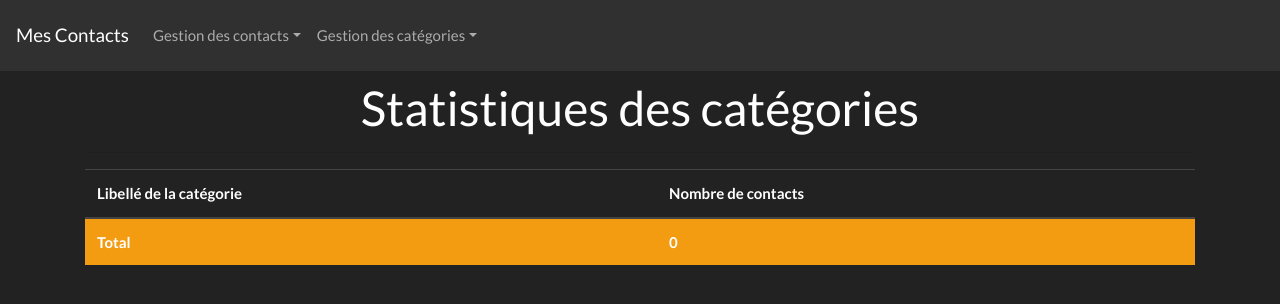
After one commit to cedrict5/TP5, a Symfony app: template templates/categorie/nbContactsParCat.html.twig in a window 1280 px wide. The commit adds this page. Shown: the top 304 px of the page. Run offline with Twig, Linux system fonts and the light colour scheme; the template is opened without the code that fills it, so the values that code supplies are empty; some libraries are stand-ins or nearby versions.

Commit message:
video 22 tableau statistique

```diff
--- a/templates/base.html.twig
+++ b/templates/base.html.twig
@@ -16,12 +16,23 @@
             </button>
                 <div class="collapse navbar-collapse" id="navbarColor02">
                 <ul class="navbar-nav me-auto">
-                    <li class="nav-item">
-                        <a class="nav-link active" href="{{ path("contacts")}}">Liste des contacts</a>
-                    </li>
-                    <li class="nav-item">
-                        <a class="nav-link active" href="{{ path("categories")}}">Liste des Catégories</a>
-                    </li>
+                <li class="nav-item dropdown">
+                    <a class="nav-link dropdown-toggle" data-toggle="dropdown" href="#" role="button" aria-haspopup="true" aria-expanded="false">Gestion des contacts</a>
+                    <div class="dropdown-menu" style="">
+                        <a class="dropdown-item" href="{{path("contacts")}}">Liste des contacts</a>
+                        <div class="dropdown-divider"></div>
+                        <a class="dropdown-item" href="{{ path('listeContactsSexe',{'sexe':0})}}">Liste des hommes</a>
+                        <a class="dropdown-item" href="{{ path('listeContactsSexe',{'sexe':1})}}">Liste des femmes</a>
+                    </div>
+                </li>
+                <li class="nav-item dropdown">
+                    <a class="nav-link dropdown-toggle" data-toggle="dropdown" href="#" role="button" aria-haspopup="true" aria-expanded="false">Gestion des catégories</a>
+                    <div class="dropdown-menu" style="">
+                        <a class="dropdown-item" href="{{path("categories")}}">Liste des catégories</a>
+                        <div class="dropdown-divider"></div>
+                        <a class="dropdown-item" href="{{path('nbContactsParCat')}}">Nombre de contacts par catégorie</a>
+                    </div>
+                </li>
                 </ul>
                 </div>
             </div>
--- /dev/null
+++ b/templates/categorie/nbContactsParCat.html.twig
@@ -0,0 +1,35 @@
+{% extends 'base.html.twig' %}
+
+{% block title %}statistiques{% endblock %}
+
+{% block body %}
+{% set total = 0 %}
+<h1 class="text-center pt-2">Statistiques des catégories</h1>
+<hr>
+<table class="table table-hover">
+    <thead>
+        <tr>
+            <th scope="col-8">Libellé de la catégorie</th>
+            <th scope="col">Nombre de contacts</th>
+        </tr>
+    </thead>
+    <tbody>
+    {% for laCategorie in lesCategories %}
+        <tr class="table-light">
+            <th scope="row">
+                {{laCategorie.libelle}}
+            </th>
+            <td>{{laCategorie.nbContacts}}</td>
+        </tr>
+        {% set total = total + laCategorie.nbContacts %}
+    {% endfor %}
+    </tbody>
+    <tfoot class="table-warning">
+    <tr>
+        <th scope="row">Total</th>
+        <th scope="col">{{ total }}</th>
+    </tr>
+    </tfoot>
+</table>
+
+{% endblock %}
--- a/templates/contact/ficheContact.html.twig
+++ b/templates/contact/ficheContact.html.twig
@@ -23,7 +23,7 @@
                     {% if leContact.sexe==0 %}
                         <span class="badge badge-info">homme</span>
                     {% else %}
-                        <span class="badge badge-info">femme</span>
+                        <span class="badge badge-danger">femme</span>
                     {% endif %}
                     </li>
                     <li class="list-group-item">
```
Also changed, not shown: src/Controller/CategorieController.php (+10 -1 lines), src/Controller/ContactController.php (+11 -0 lines), src/Repository/CategorieRepository.php (+14 -14 lines).
